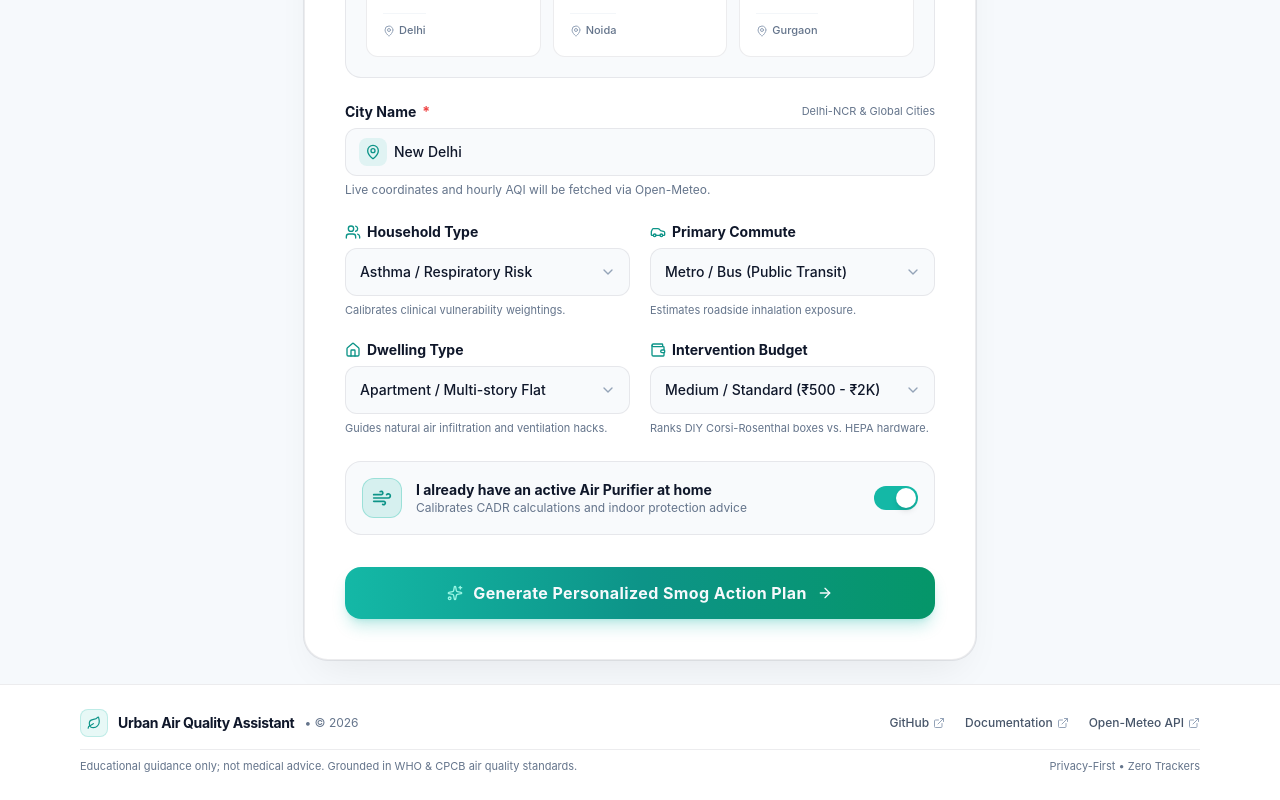
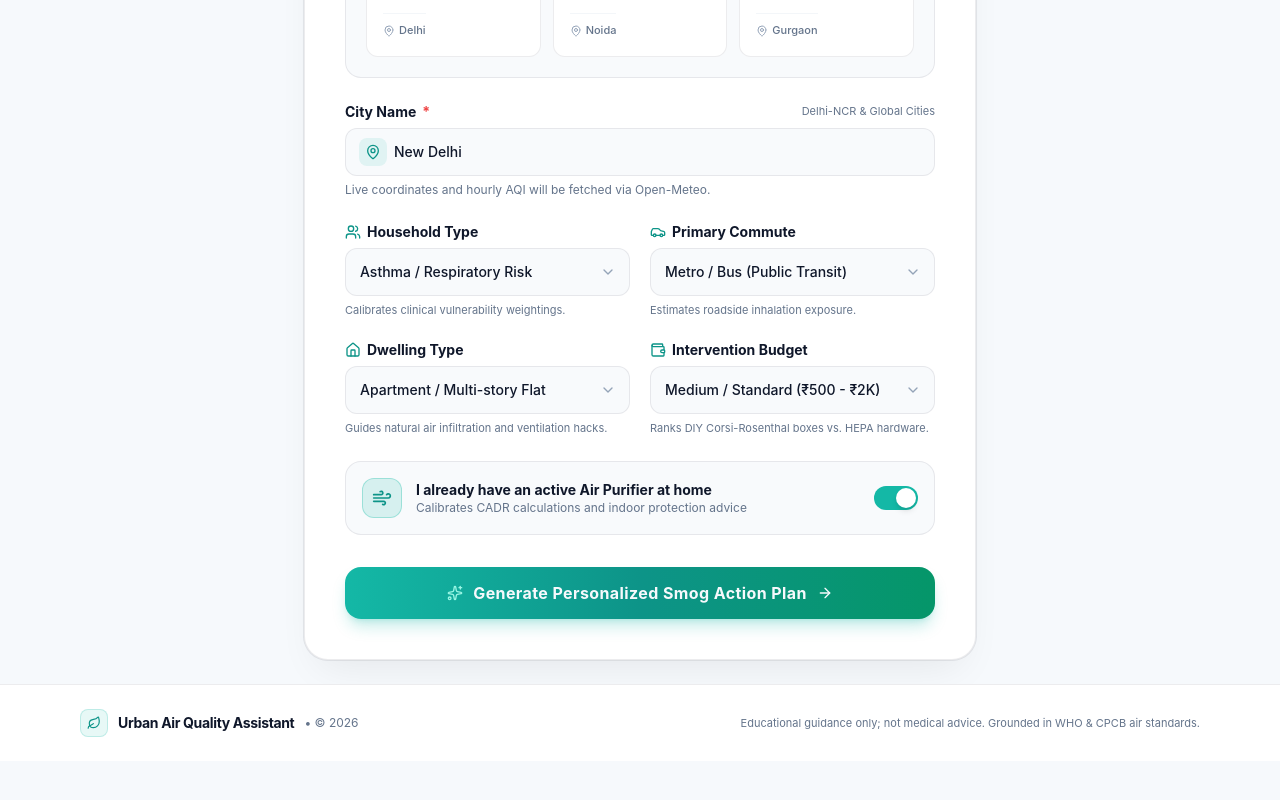
Before and after one commit to MOHDUBES/Urban-Air-Quality-Assistant, a React (Vite) app in the folder client/: page / in a window 1280 px wide. Shown: the part 883-1683 px from the top of the page. After the commit the page ends 1644 px from the top, so only its background shows below. Built offline with nearby package versions, Linux system fonts and the light colour scheme.

Commit message:
style(footer): remove GitHub, Documentation, and Open-Meteo links

```diff
--- a/client/src/components/Layout/Footer.jsx
+++ b/client/src/components/Layout/Footer.jsx
@@ -1,6 +1,6 @@
 // client/src/components/Layout/Footer.jsx
 import React from 'react'
-import { Leaf, ExternalLink } from 'lucide-react'
+import { Leaf } from 'lucide-react'
 
 export default function Footer() {
   return (
@@ -11,9 +11,8 @@ export default function Footer() {
         borderColor: 'var(--border-subtle)',
       }}
     >
-      <div className="max-w-6xl mx-auto px-4 space-y-3">
-        {/* Top row: Brand on left, clean links on right */}
-        <div className="flex flex-col sm:flex-row items-center justify-between gap-4">
+      <div className="max-w-6xl mx-auto px-4 flex flex-col sm:flex-row items-center justify-between gap-3 text-xs" style={{ color: 'var(--text-muted)' }}>
+        {/* Brand identity & Copyright */}
         <div className="flex items-center gap-2.5">
           <div className="w-7 h-7 rounded-lg bg-teal-500/10 border border-teal-500/20 flex items-center justify-center shrink-0">
             <Leaf className="w-3.5 h-3.5 text-teal-600 dark:text-teal-400" aria-hidden="true" />
@@ -21,55 +20,13 @@ export default function Footer() {
           <span className="font-bold text-sm tracking-tight" style={{ color: 'var(--text-primary)' }}>
             Urban Air Quality Assistant
           </span>
-            <span className="text-xs" style={{ color: 'var(--text-muted)' }}>
-              • © {new Date().getFullYear()}
-            </span>
+          <span>• © {new Date().getFullYear()}</span>
         </div>
 
-          <div className="flex flex-wrap items-center gap-5 text-xs font-medium">
-            <a
-              href="https://github.com/MOHDUBES/Urban-Air-Quality-Assistant"
-              target="_blank"
-              rel="noopener noreferrer"
-              className="inline-flex items-center gap-1 hover:text-teal-600 dark:hover:text-teal-400 transition-colors"
-              style={{ color: 'var(--text-secondary)' }}
-            >
-              <span>GitHub</span>
-              <ExternalLink className="w-3 h-3 text-slate-400" aria-hidden="true" />
-            </a>
-            <a
-              href="https://github.com/MOHDUBES/Urban-Air-Quality-Assistant/blob/main/README.md"
-              target="_blank"
-              rel="noopener noreferrer"
-              className="inline-flex items-center gap-1 hover:text-teal-600 dark:hover:text-teal-400 transition-colors"
-              style={{ color: 'var(--text-secondary)' }}
-            >
-              <span>Documentation</span>
-              <ExternalLink className="w-3 h-3 text-slate-400" aria-hidden="true" />
-            </a>
-            <a
-              href="https://open-meteo.com"
-              target="_blank"
-              rel="noopener noreferrer"
-              className="inline-flex items-center gap-1 hover:text-teal-600 dark:hover:text-teal-400 transition-colors"
-              style={{ color: 'var(--text-secondary)' }}
-            >
-              <span>Open-Meteo API</span>
-              <ExternalLink className="w-3 h-3 text-slate-400" aria-hidden="true" />
-            </a>
-          </div>
-        </div>
-
-        {/* Bottom row: Small, understated medical disclaimer */}
-        <div
-          className="pt-2 border-t text-[11px] flex flex-col sm:flex-row items-center justify-between gap-2"
-          style={{ borderColor: 'var(--border-subtle)', color: 'var(--text-muted)' }}
-        >
-          <p>
-            Educational guidance only; not medical advice. Grounded in WHO &amp; CPCB air quality standards.
+        {/* Small Medical Disclaimer */}
+        <p className="text-[11px] text-center sm:text-right">
+          Educational guidance only; not medical advice. Grounded in WHO &amp; CPCB air standards.
         </p>
-          <span>Privacy-First • Zero Trackers</span>
-        </div>
       </div>
     </footer>
   )
```
Lines whose indentation alone changed are shown as unchanged.
